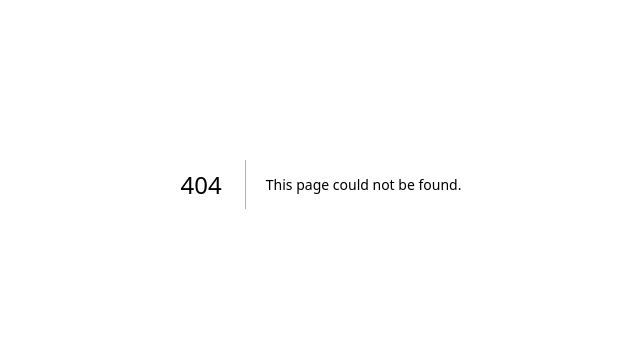
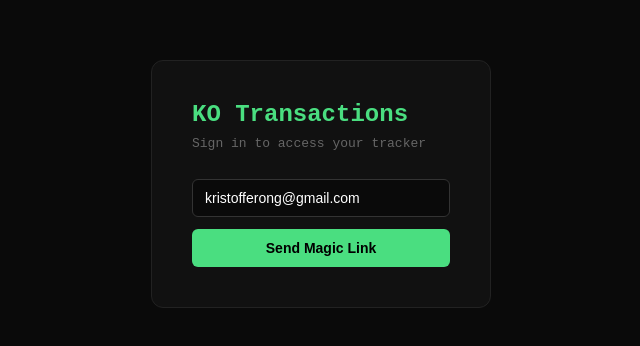
Before and after one commit to kristofferong-blip/krisong-transactions, a Next.js app: page /login in a window 1280 px wide. Before the commit this address had no page. Shown: the part 216-562 px from the top of the page, without its empty margins (319-959 px from the left). Built offline with nearby package versions, Linux system fonts and the light colour scheme.

Commit message:
Add app/login/page.tsx

```diff
--- /dev/null
+++ b/app/login/page.tsx
@@ -0,0 +1,36 @@
+'use client';
+import { useState } from 'react';
+import { createClient } from '@/lib/supabase/client';
+export default function LoginPage() {
+  const [email, setEmail] = useState('kristofferong@gmail.com');
+  const [sent, setSent] = useState(false);
+  const [loading, setLoading] = useState(false);
+  async function handleLogin(e: React.FormEvent) {
+    e.preventDefault(); setLoading(true);
+    const supabase = createClient();
+    const { error } = await supabase.auth.signInWithOtp({ email, options: { emailRedirectTo: window.location.origin + '/auth/callback' } });
+    if (!error) setSent(true); setLoading(false);
+  }
+  return (
+    <div style={{ minHeight:'100vh',background:'#0a0a0a',display:'flex',alignItems:'center',justifyContent:'center',fontFamily:'monospace' }}>
+      <div style={{ background:'#111',border:'1px solid #222',borderRadius:12,padding:40,width:340 }}>
+        <div style={{ color:'#4ade80',fontSize:24,fontWeight:700,marginBottom:8 }}>KO Transactions</div>
+        <div style={{ color:'#666',fontSize:13,marginBottom:28 }}>Sign in to access your tracker</div>
+        {sent ? (
+          <div style={{ color:'#4ade80',textAlign:'center',padding:'20px 0' }}>
+            ✓ Magic link sent!<br/><span style={{ color:'#666',fontSize:12 }}>Check your inbox and click the link</span>
+          </div>
+        ) : (
+          <form onSubmit={handleLogin}>
+            <input type="email" value={email} onChange={e=>setEmail(e.target.value)}
+              style={{ width:'100%',background:'#0a0a0a',border:'1px solid #333',color:'#fff',padding:'10px 12px',borderRadius:6,marginBottom:12,boxSizing:'border-box',fontSize:14 }} required />
+            <button type="submit" disabled={loading}
+              style={{ width:'100%',background:'#4ade80',color:'#000',border:'none',padding:11,borderRadius:6,fontWeight:700,cursor:'pointer',fontSize:14 }}>
+              {loading ? 'Sending…' : 'Send Magic Link'}
+            </button>
+          </form>
+        )}
+      </div>
+    </div>
+  );
+}
```
